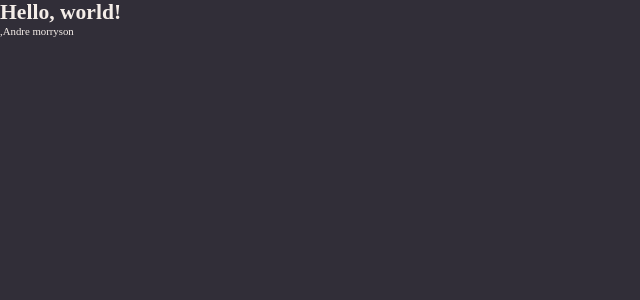
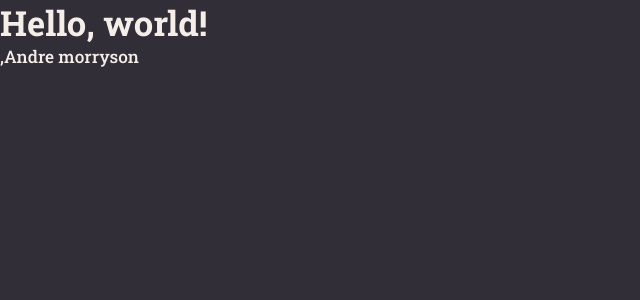
Before and after one commit to 4BurnerStove/RocketNotes, a React (Vite) app: page / in a window 1280 px wide. Shown: the top 300 px of the page, without its empty margins (0-640 px from the left). Built offline with nearby package versions, Linux system fonts and the light colour scheme.

Commit message:
add fontstyle at all body

```diff
--- a/index.html
+++ b/index.html
@@ -3,6 +3,12 @@
   <head>
     <meta charset="UTF-8" />
     <meta name="viewport" content="width=device-width, initial-scale=1.0" />
+
+    <!-- FONTES ----------------------------------------------------->
+      <link rel="preconnect" href="https://fonts.googleapis.com">
+      <link rel="preconnect" href="https://fonts.gstatic.com" crossorigin>
+      <link href="https://fonts.googleapis.com/css2?family=Roboto+Slab:wght@500;600;700&family=Roboto:wght@500;700&display=swap" rel="stylesheet">
+    <!-- FONTES ----------------------------------------------------->
     <title>RocketNotes</title>
   </head>
   <body>
--- a/src/styles/global.js
+++ b/src/styles/global.js
@@ -24,8 +24,17 @@
     filter: brightness(0.9) ;
   }
 
+  body, input, button, textarea {
+    font-family: 'Roboto Slab', serif;
+    font-size: 1.6rem;
+    outline: none
+  }
+
   body {
     background-color: ${({ theme }) => theme.COLORS.BACKGROUND_800 };
-    color: ${({ theme }) => theme.COLORS.WHITE }
+    color: ${({ theme }) => theme.COLORS.WHITE };
+
+    -webkit-font-smoothing: antialiased;
+
   }
 `
```
